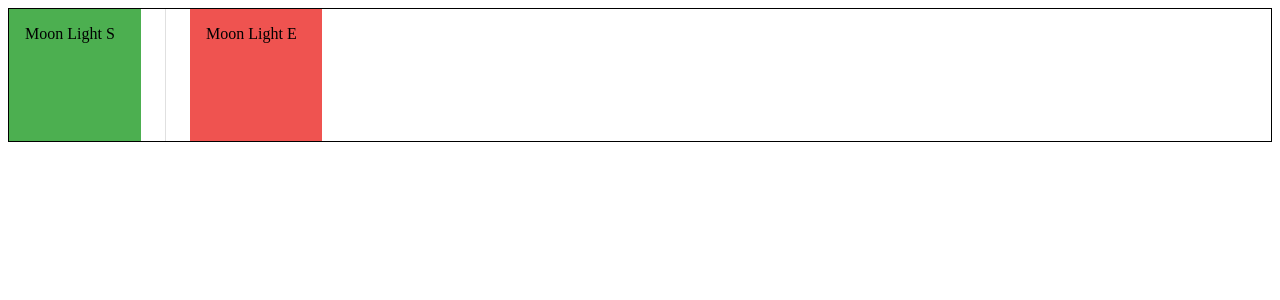
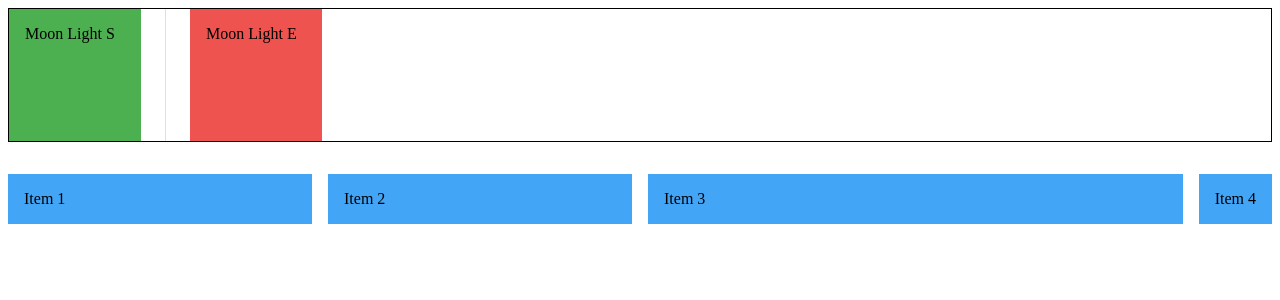
Before and after one commit to Chandraprakash-Darji/reactjs-learning, a React (Create React App) app in the folder react-material-ui/: page / in a window 1280 px wide. Shown: the top 300 px of the page. Built offline with nearby package versions, Linux system fonts and the light colour scheme.

Commit message:
Grid Layout

```diff
--- a/react-material-ui/src/components/MuiLayout.tsx
+++ b/react-material-ui/src/components/MuiLayout.tsx
@@ -1,12 +1,13 @@
-import { Box, Divider, Stack } from "@mui/material";
+import { Box, Divider, Grid, Stack } from "@mui/material";
 
 const MuiLayout = () => {
   return (
+    <>
       <Stack
         sx={{ border: "1px solid" }}
         direction="row"
         spacing={3}
-      divider={<Divider orientation="vertical"  flexItem/>}
+        divider={<Divider orientation="vertical" flexItem />}
       >
         <Box
           display={"flex"}
@@ -27,6 +28,29 @@ const MuiLayout = () => {
           Moon Light E
         </Box>
       </Stack>
+      <Grid container my={2} spacing={2}>
+        <Grid item xs={12} sm={6} md={3}>
+          <Box bgcolor={"primary.light"} p={2}>
+            Item 1
+          </Box>
+        </Grid>
+        <Grid item xs={12} sm={6} md={3}>
+          <Box bgcolor={"primary.light"} p={2}>
+            Item 2
+          </Box>
+        </Grid>
+        <Grid item xs>
+          <Box bgcolor={"primary.light"} p={2}>
+            Item 3
+          </Box>
+        </Grid>
+        <Grid item xs="auto">
+          <Box bgcolor={"primary.light"} p={2}>
+            Item 4
+          </Box>
+        </Grid>
+      </Grid>
+    </>
   );
 };
 
```
Lines whose indentation alone changed are shown as unchanged.
